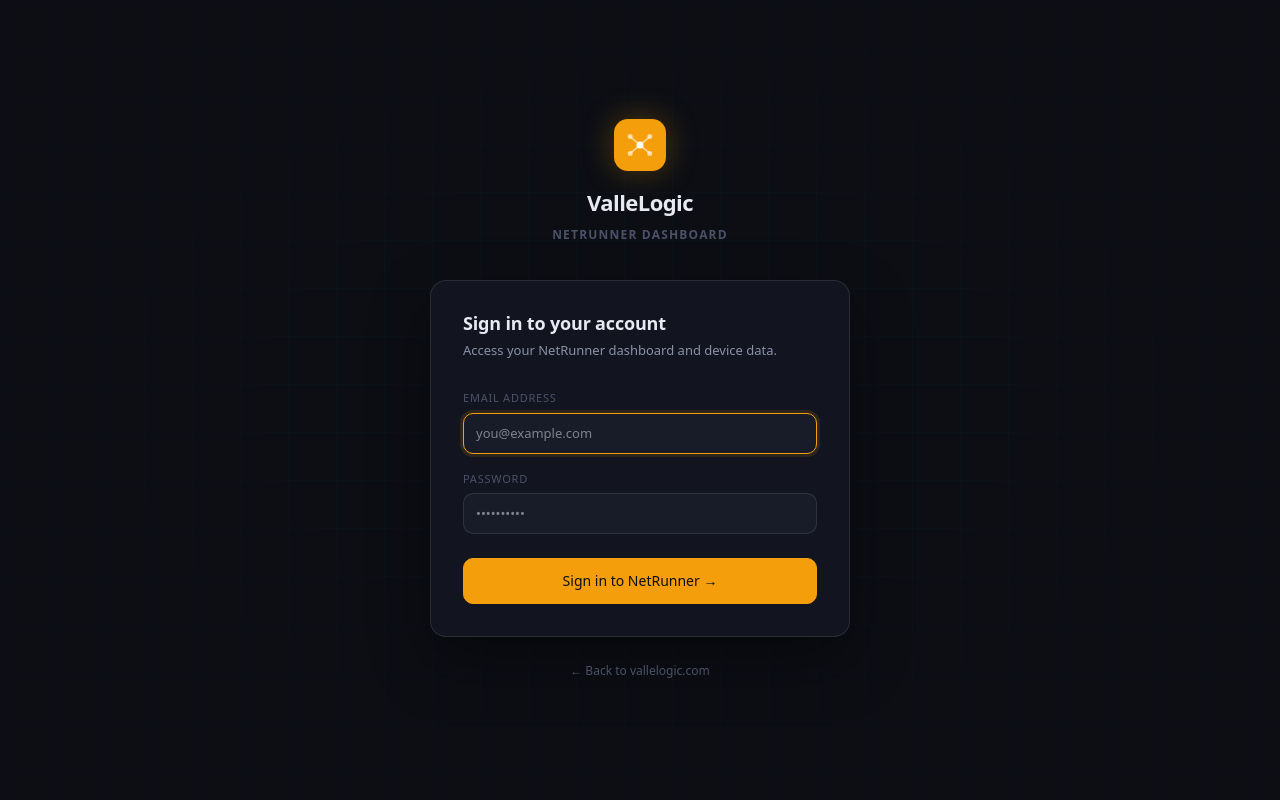
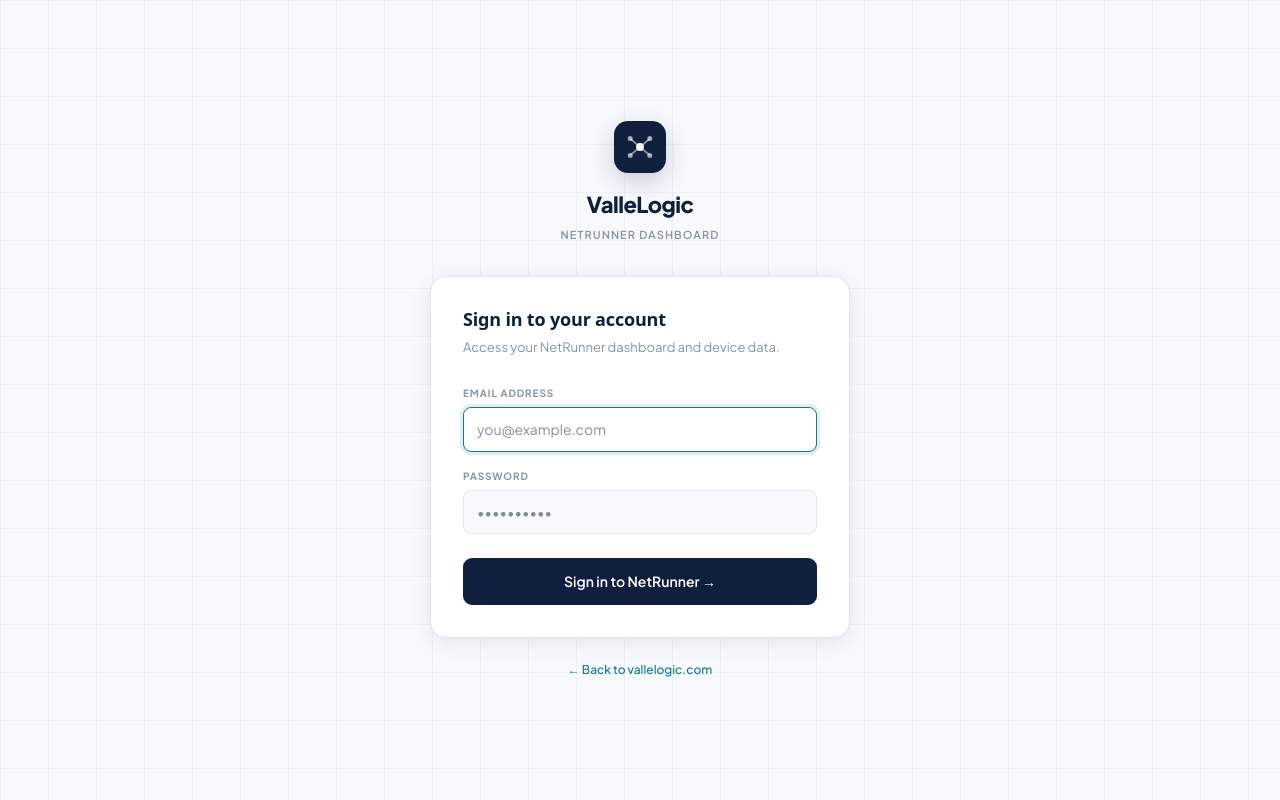
Before and after one commit to MDValleLogic/netrunner-dashboard, a Next.js app: page /login in a window 1280 px wide. Built offline with nearby package versions, Linux system fonts and the light colour scheme.

Commit message:
fix: light login page matching vallelogic.com, fix redirect to /dashboard

```diff
--- a/app/login/page.tsx
+++ b/app/login/page.tsx
@@ -16,41 +16,133 @@ export default function LoginPage() {
     const res = await signIn("credentials", { email, password, redirect: false });
     setLoading(false);
     if (res?.error) setErr("Invalid email or password");
-    else window.location.href = "/netrunner/dashboard";
+    else window.location.href = "/dashboard";
   }
 
   return (
-    <div style={{
-      minHeight: "100vh",
-      background: "var(--bg-base)",
-      display: "flex",
-      alignItems: "center",
-      justifyContent: "center",
-      padding: "24px",
-      fontFamily: "var(--font-ui)",
-    }}>
-      {/* Background grid */}
-      <div style={{
-        position: "fixed", inset: 0, zIndex: 0,
-        backgroundImage: "linear-gradient(rgba(13,122,138,0.04) 1px, transparent 1px), linear-gradient(90deg, rgba(13,122,138,0.04) 1px, transparent 1px)",
-        backgroundSize: "48px 48px",
-        maskImage: "radial-gradient(ellipse 80% 80% at 50% 50%, black 30%, transparent 100%)",
-        WebkitMaskImage: "radial-gradient(ellipse 80% 80% at 50% 50%, black 30%, transparent 100%)",
-      }} />
+    <>
+      <style>{`
+        @import url('https://fonts.googleapis.com/css2?family=Plus+Jakarta+Sans:wght@300;400;500;600;700;800&family=DM+Mono:wght@400;500&display=swap');
+        .login-wrap {
+          min-height: 100vh;
+          background: #f7f9fc;
+          display: flex;
+          align-items: center;
+          justify-content: center;
+          padding: 24px;
+          font-family: 'Plus Jakarta Sans', system-ui, sans-serif;
+        }
+        .login-bg {
+          position: fixed; inset: 0; z-index: 0;
+          background-image:
+            linear-gradient(rgba(13,122,138,0.05) 1px, transparent 1px),
+            linear-gradient(90deg, rgba(13,122,138,0.05) 1px, transparent 1px);
+          background-size: 48px 48px;
+        }
+        .login-inner {
+          position: relative; z-index: 1;
+          width: 100%; max-width: 420px;
+        }
+        .login-logo {
+          display: flex; flex-direction: column; align-items: center;
+          margin-bottom: 32px;
+        }
+        .login-logo-mark {
+          width: 52px; height: 52px; border-radius: 14px;
+          background: #0f1f3d;
+          display: flex; align-items: center; justify-content: center;
+          margin-bottom: 14px;
+          box-shadow: 0 8px 24px rgba(15,31,61,0.2);
+        }
+        .login-logo-name {
+          font-size: 22px; font-weight: 800; color: #0f1f3d;
+          letter-spacing: -0.025em;
+        }
+        .login-logo-sub {
+          font-size: 11px; font-weight: 600; color: #8892aa;
+          letter-spacing: 0.1em; text-transform: uppercase; margin-top: 4px;
+        }
+        .login-card {
+          background: #ffffff;
+          border: 1px solid #e2e6f0;
+          border-radius: 16px;
+          padding: 32px;
+          box-shadow: 0 4px 24px rgba(15,31,61,0.08), 0 1px 4px rgba(0,0,0,0.04);
+        }
+        .login-card h2 {
+          font-size: 18px; font-weight: 700; color: #0f1f3d;
+          letter-spacing: -0.01em; margin: 0 0 6px;
+        }
+        .login-card p {
+          font-size: 13px; color: #8892aa; margin: 0 0 28px;
+        }
+        .login-label {
+          display: block; font-size: 10px; font-weight: 700;
+          letter-spacing: 0.09em; text-transform: uppercase;
+          color: #8892aa; margin-bottom: 6px;
+        }
+        .login-input {
+          width: 100%; padding: 10px 13px;
+          background: #f7f9fc;
+          border: 1px solid #e2e6f0;
+          border-radius: 8px;
+          color: #0f1f3d;
+          font-family: 'Plus Jakarta Sans', system-ui, sans-serif;
+          font-size: 14px;
+          outline: none;
+          transition: border-color 0.15s, box-shadow 0.15s;
+          box-sizing: border-box;
+        }
+        .login-input:focus {
+          border-color: #0d7a8a;
+          box-shadow: 0 0 0 3px rgba(13,122,138,0.12);
+          background: #fff;
+        }
+        .login-field { margin-bottom: 16px; }
+        .login-field:last-of-type { margin-bottom: 24px; }
+        .login-btn {
+          width: 100%; padding: 12px 20px;
+          background: #0f1f3d; color: #fff;
+          border: none; border-radius: 9px;
+          font-family: 'Plus Jakarta Sans', system-ui, sans-serif;
+          font-size: 14px; font-weight: 600;
+          cursor: pointer;
+          display: flex; align-items: center; justify-content: center; gap: 8px;
+          transition: all 0.18s;
+        }
+        .login-btn:hover:not(:disabled) {
+          background: #1a3260;
+          box-shadow: 0 6px 20px rgba(15,31,61,0.25);
+          transform: translateY(-1px);
+        }
+        .login-btn:disabled { opacity: 0.5; cursor: not-allowed; }
+        .login-err {
+          display: flex; align-items: center; gap: 8px;
+          padding: 10px 13px;
+          background: #fef2f2; border: 1px solid rgba(239,68,68,0.2);
+          border-radius: 8px; margin-bottom: 18px;
+          font-size: 13px; color: #dc2626;
+        }
+        .login-footer {
+          text-align: center; margin-top: 22px;
+          font-size: 12px;
+        }
+        .login-footer a {
+          color: #0d7a8a; font-weight: 500; text-decoration: none;
+        }
+        .login-footer a:hover { text-decoration: underline; }
+        @keyframes spin { to { transform: rotate(360deg); } }
+      `}</style>
 
-      <div style={{ position: "relative", zIndex: 1, width: "100%", maxWidth: "420px" }}>
+      <div className="login-wrap">
+        <div className="login-bg" />
+        <div className="login-inner">
 
           {/* Logo */}
-        <div style={{ display: "flex", flexDirection: "column", alignItems: "center", marginBottom: "36px" }}>
-          <div style={{
-            width: 52, height: 52, borderRadius: 14,
-            background: "var(--accent)",
-            display: "flex", alignItems: "center", justifyContent: "center",
-            marginBottom: 14,
-            boxShadow: "0 0 32px var(--accent-glow)",
-          }}>
+          <div className="login-logo">
+            <div className="login-logo-mark">
               <svg width="28" height="28" viewBox="0 0 20 20" fill="none">
-              <circle cx="10" cy="10" r="2.5" fill="white"/>
+                <circle cx="10" cy="10" r="2.8" fill="white"/>
                 <circle cx="3" cy="4" r="1.8" fill="rgba(255,255,255,0.6)"/>
                 <circle cx="17" cy="4" r="1.8" fill="rgba(255,255,255,0.6)"/>
                 <circle cx="3" cy="16" r="1.8" fill="rgba(255,255,255,0.6)"/>
@@ -61,35 +153,20 @@ export default function LoginPage() {
                 <line x1="10" y1="10" x2="17" y2="16" stroke="rgba(255,255,255,0.5)" strokeWidth="1.3"/>
               </svg>
             </div>
-          <div style={{ fontSize: 22, fontWeight: 800, color: "var(--text-primary)", letterSpacing: "-0.025em" }}>
-            ValleLogic
-          </div>
-          <div style={{ fontSize: 12, color: "var(--text-dim)", letterSpacing: "0.1em", textTransform: "uppercase", fontWeight: 600, marginTop: 4 }}>
-            NetRunner Dashboard
-          </div>
+            <div className="login-logo-name">ValleLogic</div>
+            <div className="login-logo-sub">NetRunner Dashboard</div>
           </div>
 
           {/* Card */}
-        <div style={{
-          background: "var(--bg-surface)",
-          border: "1px solid var(--border-mid)",
-          borderRadius: 16,
-          padding: "32px",
-          boxShadow: "0 24px 60px rgba(0,0,0,0.4)",
-        }}>
-          <h2 style={{ fontSize: 18, fontWeight: 700, color: "var(--text-primary)", marginBottom: 6, letterSpacing: "-0.01em" }}>
-            Sign in to your account
-          </h2>
-          <p style={{ fontSize: 13, color: "var(--text-secondary)", marginBottom: 28 }}>
-            Access your NetRunner dashboard and device data.
-          </p>
+          <div className="login-card">
+            <h2>Sign in to your account</h2>
+            <p>Access your NetRunner dashboard and device data.</p>
 
             <form onSubmit={handleSubmit}>
-            {/* Email */}
-            <div style={{ marginBottom: 16 }}>
-              <label className="vl-label">Email address</label>
+              <div className="login-field">
+                <label className="login-label">Email address</label>
                 <input
-                className="vl-input"
+                  className="login-input"
                   type="email"
                   placeholder="you@example.com"
                   value={email}
@@ -100,11 +177,10 @@ export default function LoginPage() {
                 />
               </div>
 
-            {/* Password */}
-            <div style={{ marginBottom: 24 }}>
-              <label className="vl-label">Password</label>
+              <div className="login-field">
+                <label className="login-label">Password</label>
                 <input
-                className="vl-input"
+                  className="login-input"
                   type="password"
                   placeholder="••••••••••"
                   value={password}
@@ -114,33 +190,17 @@ export default function LoginPage() {
                 />
               </div>
 
-            {/* Error */}
               {err && (
-              <div style={{
-                display: "flex", alignItems: "center", gap: 8,
-                padding: "10px 14px",
-                background: "var(--red-dim)",
-                border: "1px solid rgba(239,68,68,0.25)",
-                borderRadius: 8,
-                marginBottom: 20,
-                fontSize: 13,
-                color: "#fca5a5",
-              }}>
+                <div className="login-err">
                   <svg width="14" height="14" viewBox="0 0 14 14" fill="none">
-                  <circle cx="7" cy="7" r="6.5" stroke="#ef4444" strokeWidth="1.2"/>
-                  <path d="M7 4v3.5M7 9.5v.5" stroke="#ef4444" strokeWidth="1.5" strokeLinecap="round"/>
+                    <circle cx="7" cy="7" r="6.5" stroke="#dc2626" strokeWidth="1.2"/>
+                    <path d="M7 4v3M7 9.5v.5" stroke="#dc2626" strokeWidth="1.5" strokeLinecap="round"/>
                   </svg>
                   {err}
                 </div>
               )}
 
-            {/* Submit */}
-            <button
-              type="submit"
-              className="vl-btn vl-btn-primary"
-              disabled={loading}
-              style={{ width: "100%", justifyContent: "center", padding: "11px 20px", fontSize: 14 }}
-            >
+              <button type="submit" className="login-btn" disabled={loading}>
                 {loading ? (
                   <>
                     <svg width="14" height="14" viewBox="0 0 14 14" fill="none" style={{ animation: "spin 0.8s linear infinite" }}>
@@ -149,24 +209,16 @@ export default function LoginPage() {
                     </svg>
                     Signing in…
                   </>
-              ) : (
-                <>Sign in to NetRunner →</>
-              )}
+                ) : "Sign in to NetRunner →"}
               </button>
             </form>
           </div>
 
-        {/* Footer */}
-        <div style={{ textAlign: "center", marginTop: 24, fontSize: 12, color: "var(--text-dim)" }}>
-          <a href="https://vallelogic.com" style={{ color: "var(--accent-lt)", fontWeight: 500, textDecoration: "none" }}>
-            ← Back to vallelogic.com
-          </a>
+          <div className="login-footer">
+            <a href="https://vallelogic.com">← Back to vallelogic.com</a>
           </div>
         </div>
-
-      <style>{`
-        @keyframes spin { to { transform: rotate(360deg); } }
-      `}</style>
       </div>
+    </>
   );
 }
```
Lines whose indentation alone changed are shown as unchanged.
